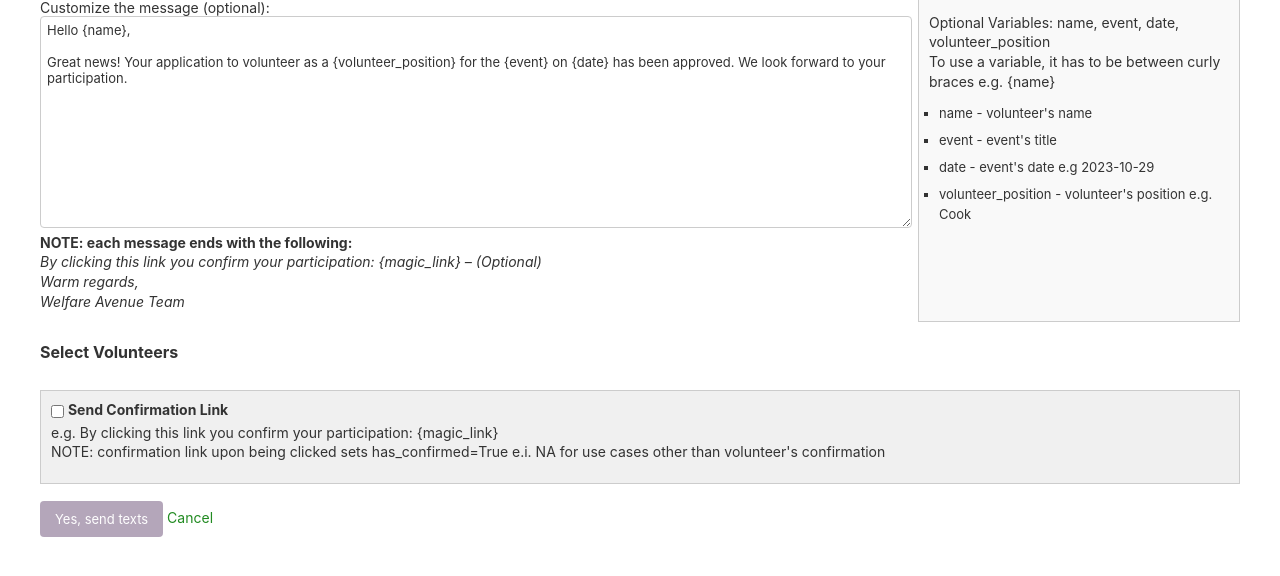
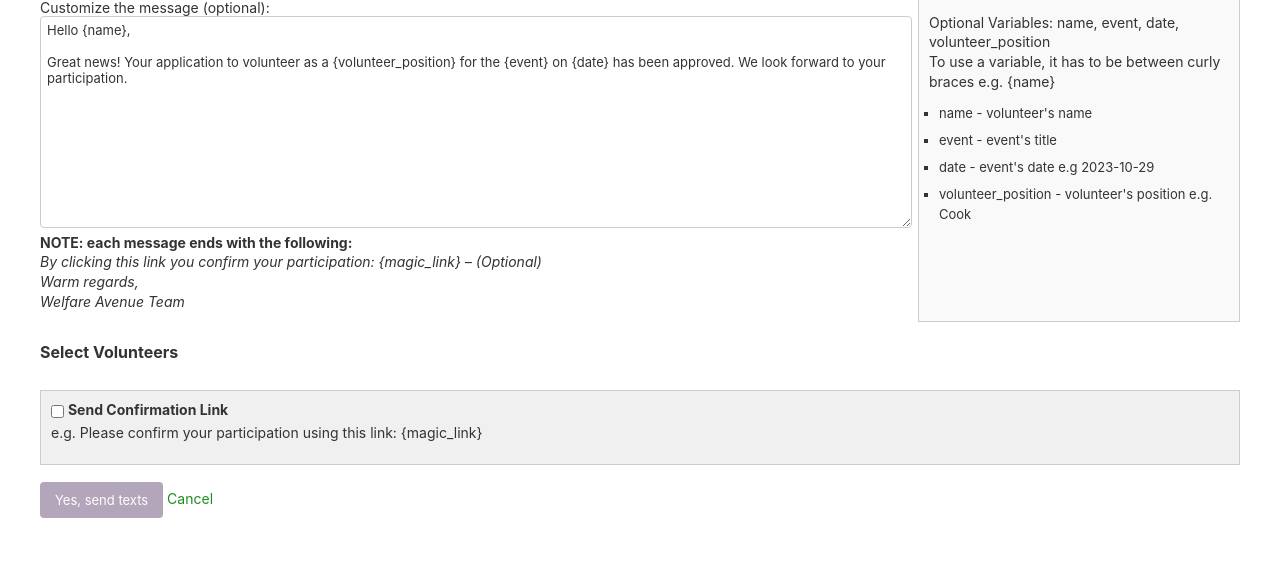
Before and after one commit to georgi3/wa_b, a Django app: template templates/admin/send_texts_confirm.html in a window 1280 px wide. Shown: the part 151-727 px from the top of the page. Run offline with Django 4.2, Linux system fonts and the light colour scheme; the template is opened without the code that fills it, so the values that code supplies are empty; parts of the project's set-up code (start-up, migrations or seed data) failed here and were passed over.

Commit message:
changed help text

```diff
--- a/templates/admin/send_texts_confirm.html
+++ b/templates/admin/send_texts_confirm.html
@@ -88,8 +88,7 @@ Great news! Your application to volunteer as a {volunteer_position} for the {eve
                 <input type="checkbox" name="send_magic_link" />
                 <strong>Send Confirmation Link</strong>
             </label>
-            <p class="text-muted">e.g. By clicking this link you confirm your participation: {magic_link}
-                <br>NOTE: confirmation link upon being clicked sets has_confirmed=True e.i. NA for use cases other than volunteer's confirmation</p>
+            <p class="text-muted">e.g. Please confirm your participation using this link: {magic_link}
         </div>
 
         <input type="hidden" name="event_id" value="{{ event.id }}" />
```
